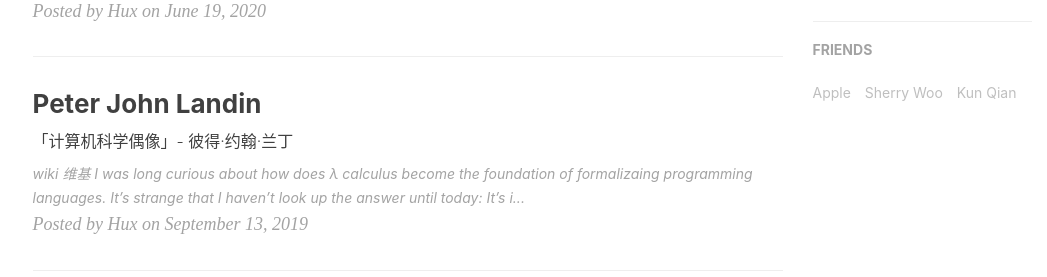
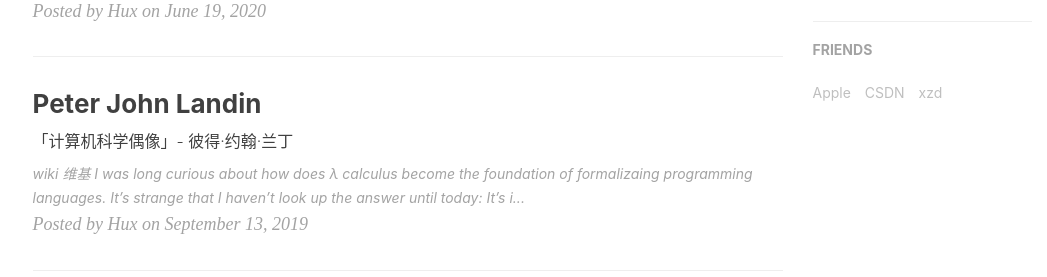
Before and after one commit to frangezone/frangezone, a Jekyll site: the page built from index.html, in a window 1280 px wide and 900 px high, scrolled down 846 px. Shown: the part 176-453 px from the top of the window, without its empty margins (135-1182 px from the left). Built offline with Jekyll 4.4.1, drawn with Linux system fonts in a browser that asks for light colours; nearby versions of some CDN libraries; the list of posts is cut into pages by our own code; comment, search, counter and statistics services are not loaded.

Commit message:
Update _config.yml

```diff
--- a/_config.yml
+++ b/_config.yml
@@ -23,8 +23,8 @@ RSS: false
 weibo_username:     /u/5015947604
 zhihu_username:     risingsun-5
 github_username:    frangezone
-#twitter_username:   huxpro
-#facebook_username:  huxpro
+#twitter_username:   frange
+#facebook_username:  frange
 #linkedin_username:  firstname-lastname-idxxxx
 
 
@@ -112,10 +112,10 @@ friends: [
         title: "Apple",
         href: "https://www.apple.com.cn/"
     },{
-        title: "Sherry Woo",
-        href: "https://sherrywoo.me/"
+        title: "CSDN",
+        href: "https://blog.csdn.net/qq_40287093"
     },{
-        title: "Kun Qian",
-        href: "http://kunq.me"
+        title: "xzd",
+        href: "https://github.com/xzd1621"
     }
 ]
```
